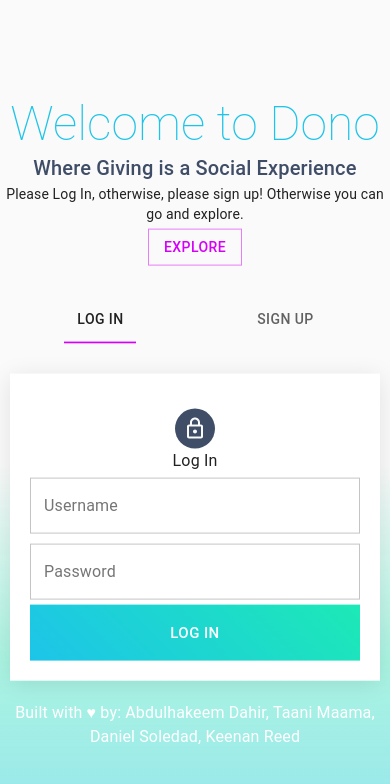
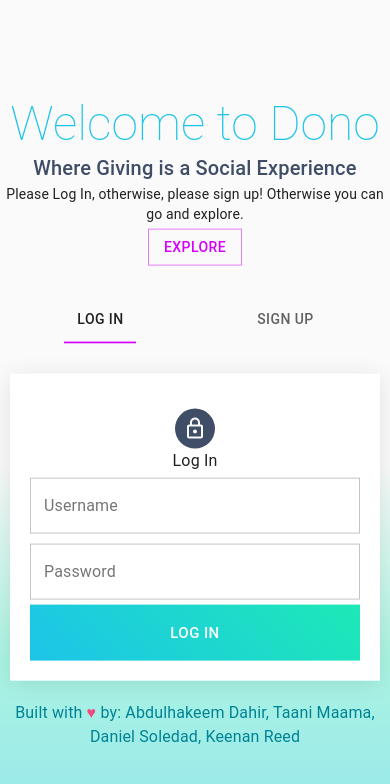
Before and after one commit to abdulhakeemdahir/deno-application, a React (Create React App) app in the folder client/: page / in a window 390 px wide. Shown: the top 784 px of the page. Built offline with nearby package versions, Linux system fonts and the light colour scheme.

Commit message:
added responsiveness

```diff
--- a/client/src/components/Footer.js
+++ b/client/src/components/Footer.js
@@ -9,8 +9,11 @@ const useStyles = makeStyles({
 		// height: "45vh",
 		width: "100%",
 		zIndex: "1",
-		color: "#ffffff",
+		color: "#008394",
 		padding: "10px",
+	},
+	heart: {
+		color: "#ed4b82",
 	},
 });
 export default function Footer() {
@@ -19,8 +22,8 @@ export default function Footer() {
 		<CssBaseline>
 			<Grid align='center'>
 				<Typography variant='body1' className={classes.footerStyle}>
-					Built with ♥︎ by: Abdulhakeem Dahir, Taani Maama, Daniel Soledad,
-					Keenan Reed
+					Built with <span className={classes.heart}>♥︎</span> by: Abdulhakeem
+					Dahir, Taani Maama, Daniel Soledad, Keenan Reed
 				</Typography>
 			</Grid>
 		</CssBaseline>
--- a/client/src/components/navigation/Nav.js
+++ b/client/src/components/navigation/Nav.js
@@ -53,7 +53,7 @@ const useStyles = makeStyles(theme => ({
 		// marginRight: theme.spacing(0),
 		marginLeft: 0,
 		height: "50px",
-		top: "7px",
+		top: ".3rem",
 		width: "100%",
 		[theme.breakpoints.up("sm")]: {
 			// marginLeft: theme.spacing(3),
--- a/client/src/containers/Dashboard/index.js
+++ b/client/src/containers/Dashboard/index.js
@@ -147,7 +147,6 @@ export default function Main() {
 					justify='center'
 					className={"container"}
 					xs={12}
-					lg={8}
 				>
 					{width > 600 ? (
 						<>
```
